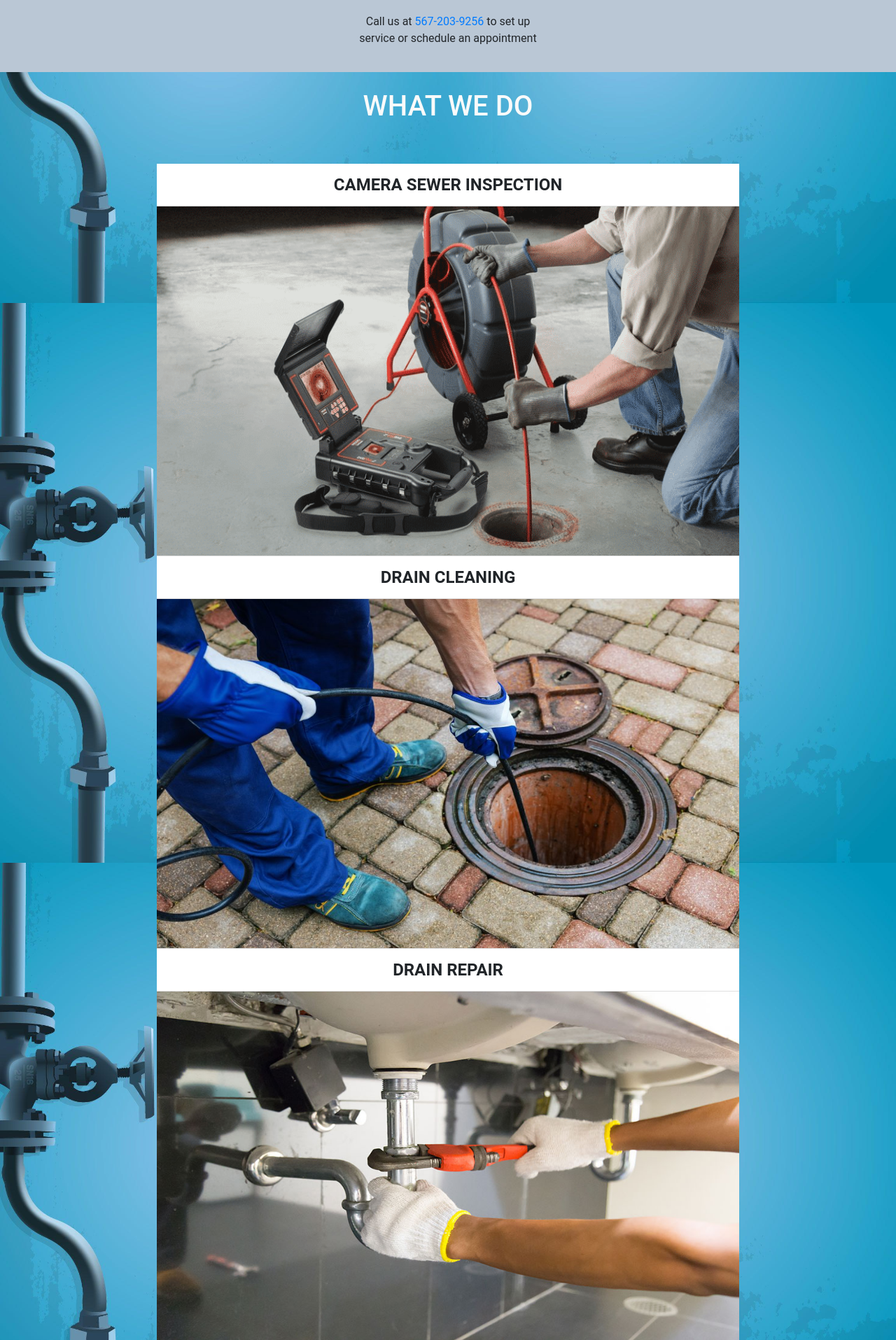
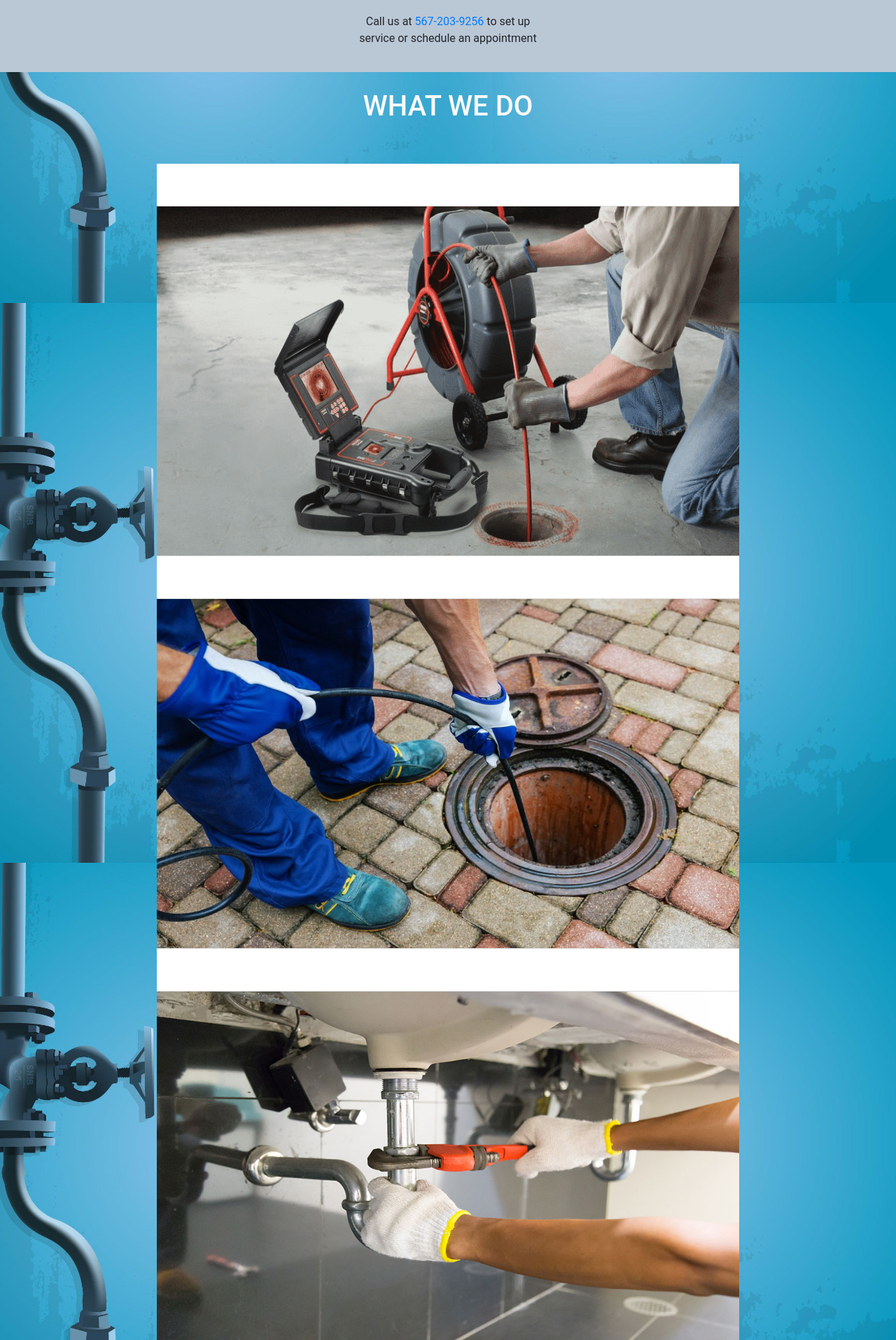
Before and after one commit to BollingerRyan/Toilet-Titans, a Flask app: page / in a window 1280 px wide. Shown: the part 367-2282 px from the top of the page at 70% size. Run offline with Flask 3, Linux system fonts and the light colour scheme.

Commit message:
adsense and style changes

```diff
--- a/flask_app/static/style.css
+++ b/flask_app/static/style.css
@@ -94,14 +94,16 @@ body {
 .body p,
 h1,
 h3,
-h4 {
+h4{
     margin-top: 25px;
     margin-left: 20px;
     margin-right: 20px;
     color: rgb(250, 250, 250);
     text-align: center;
 }
-
+li{
+    color: #fff;
+}
 .services {
     padding: 50px 0;
     text-align: center;
```
Also changed, not shown: flask_app/ads.txt (renamed from flask_app/static/ads.txt).
